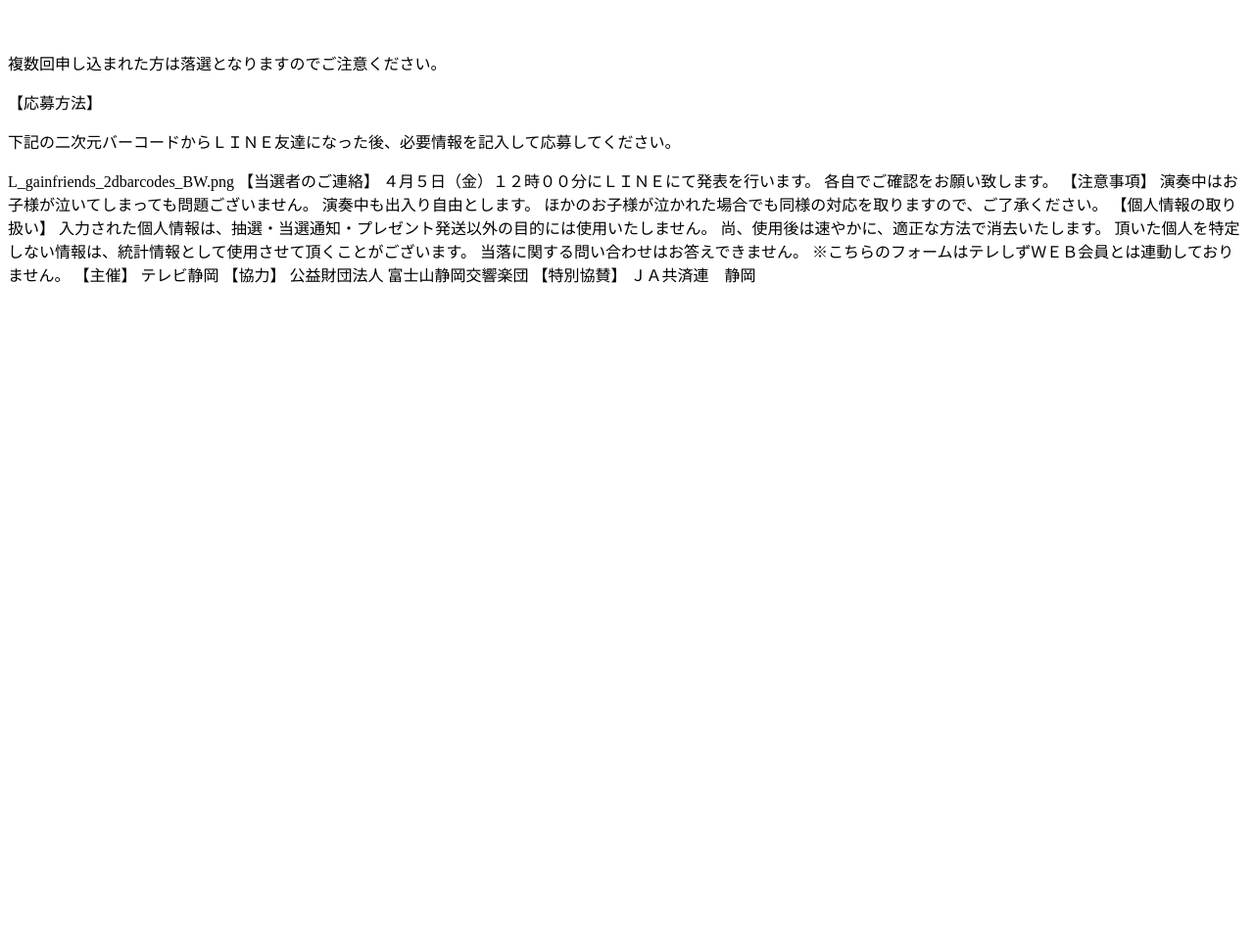
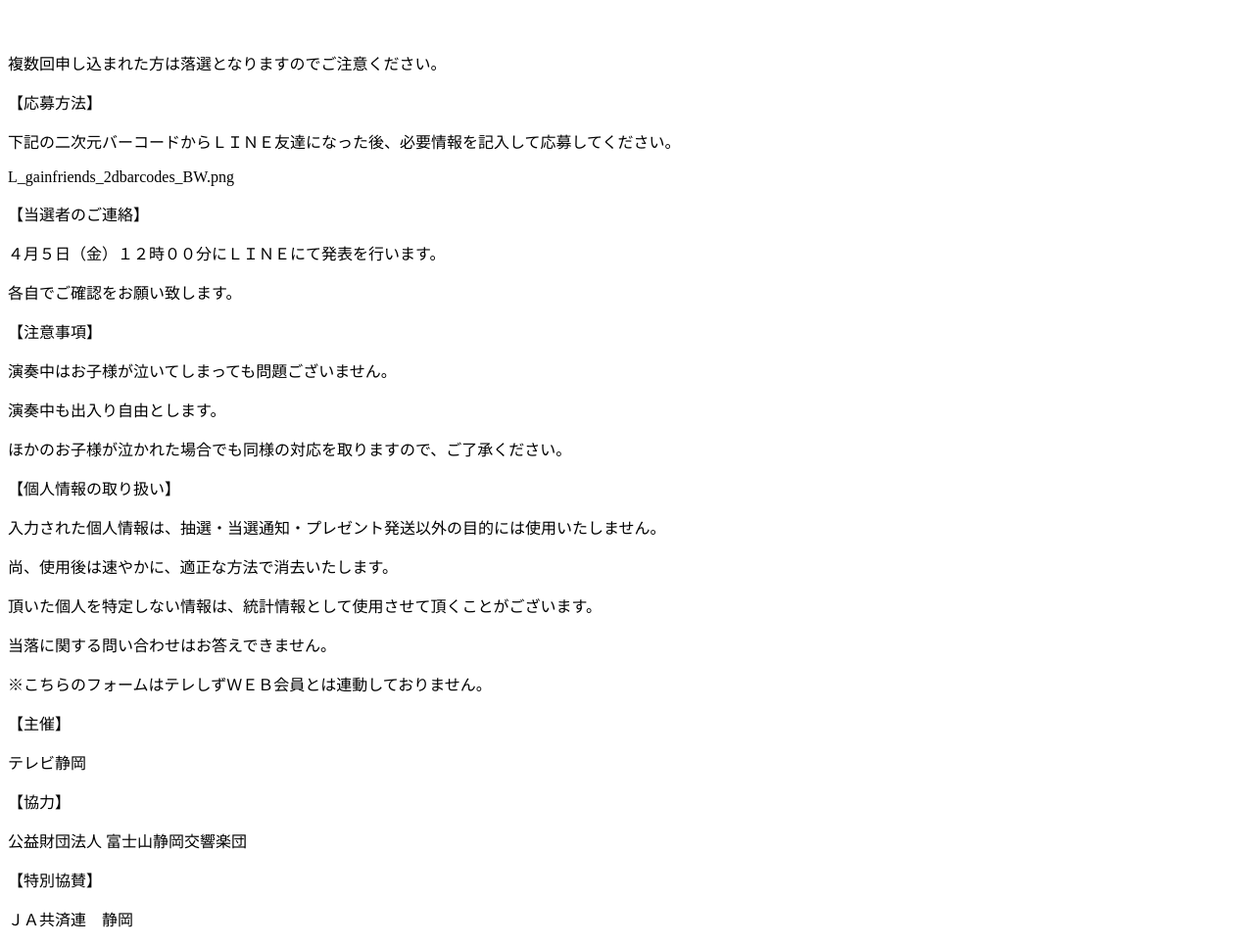
Before and after one commit to nao-arigaya/mosha, a plain HTML site: page index.html in a window 1280 px wide. Shown: the part 1061-2027 px from the top of the page at 98% size. Before the commit the page ends 1361 px from the top, so only its background shows below. Drawn offline with Linux system fonts and the light colour scheme.

Commit message:
最後まで完了

```diff
--- a/index.html
+++ b/index.html
@@ -49,30 +49,30 @@
 
 L_gainfriends_2dbarcodes_BW.png
 
-【当選者のご連絡】
-４月５日（金）１２時００分にＬＩＮＥにて発表を行います。
-各自でご確認をお願い致します。
+<p>【当選者のご連絡】</p>
+<p>４月５日（金）１２時００分にＬＩＮＥにて発表を行います。</p>
+<p>各自でご確認をお願い致します。</p>
 
-【注意事項】
-演奏中はお子様が泣いてしまっても問題ございません。
-演奏中も出入り自由とします。
-ほかのお子様が泣かれた場合でも同様の対応を取りますので、ご了承ください。
+<p>【注意事項】</p>
+<p>演奏中はお子様が泣いてしまっても問題ございません。</p>
+<p>演奏中も出入り自由とします。</p>
+<p>ほかのお子様が泣かれた場合でも同様の対応を取りますので、ご了承ください。</p>
 
-【個人情報の取り扱い】
-入力された個人情報は、抽選・当選通知・プレゼント発送以外の目的には使用いたしません。
-尚、使用後は速やかに、適正な方法で消去いたします。
-頂いた個人を特定しない情報は、統計情報として使用させて頂くことがございます。
-当落に関する問い合わせはお答えできません。
-※こちらのフォームはテレしずＷＥＢ会員とは連動しておりません。
+<p>【個人情報の取り扱い】</p>
+<p>入力された個人情報は、抽選・当選通知・プレゼント発送以外の目的には使用いたしません。</p>
+<p>尚、使用後は速やかに、適正な方法で消去いたします。</p>
+<p>頂いた個人を特定しない情報は、統計情報として使用させて頂くことがございます。</p>
+<p>当落に関する問い合わせはお答えできません。</p>
+<p>※こちらのフォームはテレしずＷＥＢ会員とは連動しておりません。</p>
 
-【主催】
-テレビ静岡
+<p>【主催】</p>
+<p>テレビ静岡</p>
 
-【協力】
-公益財団法人 富士山静岡交響楽団
+<p>【協力】</p>
+<p>公益財団法人 富士山静岡交響楽団</p>
 
-【特別協賛】
-ＪＡ共済連　静岡
+<p>【特別協賛】</p>
+<p>ＪＡ共済連　静岡</p>
 
 
 </body>
```
